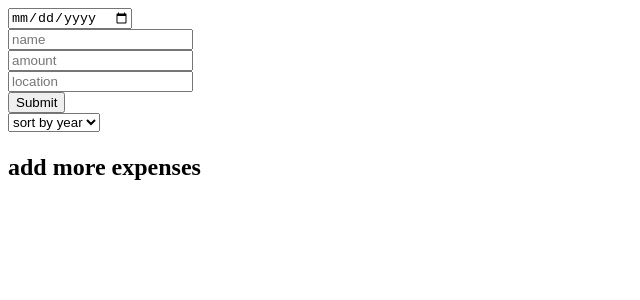
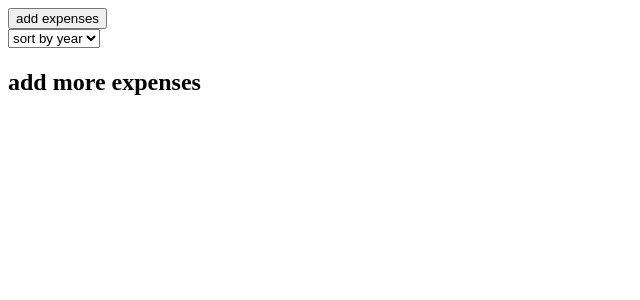
Before and after one commit to arifahd92/sharpener_react, a React (Create React App) app: page / in a window 1280 px wide. Shown: the top 300 px of the page, without its empty margins (0-640 px from the left). Built offline with nearby package versions, Linux system fonts and the light colour scheme.

Commit message:
conditional button and form

```diff
--- a/src/Expense/Expense.js
+++ b/src/Expense/Expense.js
@@ -1,7 +1,7 @@
 import React, { useState } from "react";
 
 export default function Expense() {
-  const [alldata, setAlldata] = useState([{}]);
+  const [hideform, sethideForm] = useState(true);
   const [data, setData] = useState([{}]);
   const [inputState, setInputState] = useState({
     date: "",
@@ -19,6 +19,7 @@ export default function Expense() {
     setInputState({ ...inputState, year: currentyear });
 
     setData([inputState, ...data]);
+    sethideForm(true);
   }
   function handleselect(e) {
     console.log("some thing selected");
@@ -59,6 +60,12 @@ export default function Expense() {
   }
   return (
     <>
+      {hideform == true ? (
+        <div>
+          <button onClick={() => sethideForm(false)}>add expenses</button>
+          <br />
+        </div>
+      ) : (
         <form action="#" onSubmit={handleSubmit}>
           <input
             type="date"
@@ -95,6 +102,8 @@ export default function Expense() {
           <br />
           <input type="submit" />
         </form>
+      )}
+
       <select name="" id="" onChange={handleselect}>
         <option selected disabled>
           sort by year
```
Lines whose indentation alone changed are shown as unchanged.
